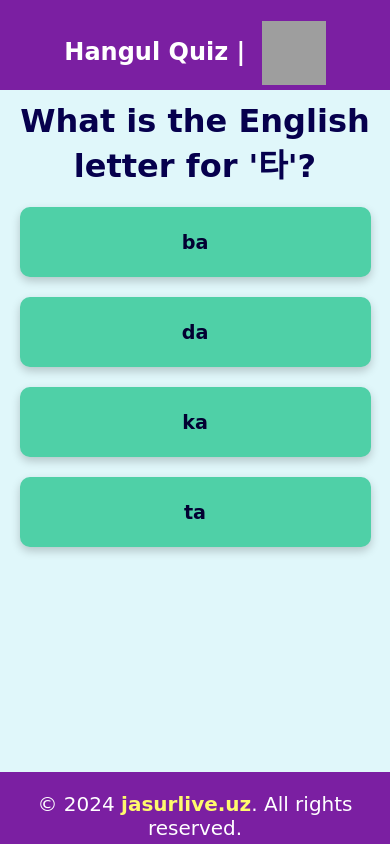
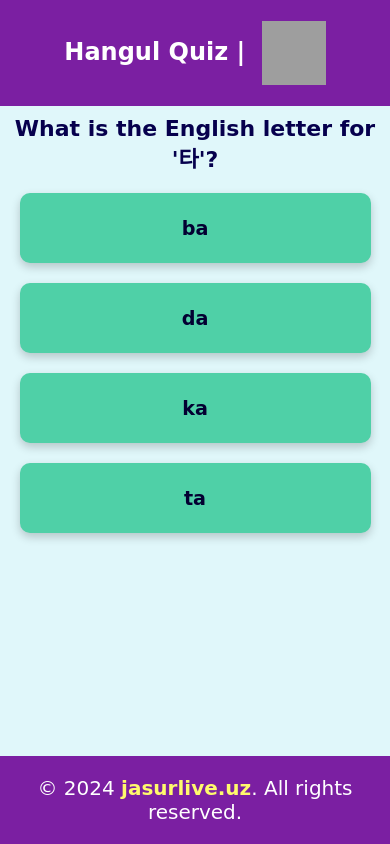
Before and after one commit to jasurgraduate/Hangul, a React (Create React App) app: page / in a window 390 px wide. Built offline with nearby package versions, Linux system fonts and the light colour scheme; grey boxes are pictures that could not be loaded.

Commit message:
new features :)

```diff
--- a/src/App.css
+++ b/src/App.css
@@ -356,14 +356,21 @@ a:active {
     /* Smaller size for mobile */
   }
 
+  .question {
+    font-size: 22px;
+    /* Responsive question size */
+    margin: 10px;
+    color: #06004d;
+    /* Adjusted color for questions */
+  }
+
   body {
-    height: fit-content;
-    overflow: hidden;
+    height: 100vh;
   }
 
   .quiz-container {
     height: 100vh;
-    overflow: hidden;
+    overflow-x: hidden;
   }
 
   .quiz-footer {
@@ -378,13 +385,12 @@ a:active {
     text-align: center;
     padding: 5px;
     font-size: 12px;
-    height: 80px;
     /* Reduced padding for mobile */
   }
 
   .quiz-footer {
-    display: block;
-    margin-bottom: -1rem;
+    position: absolute;
+    bottom: 0;
   }
 
   .home p {
--- a/src/components/Questions.js
+++ b/src/components/Questions.js
@@ -52,6 +52,6 @@ export const questions = [
     { question: "What is the English letter for '차'?", answer: "cha", options: ["cha", "ja", "da", "sa"] },
     { question: "What is the English letter for '카'?", answer: "ka", options: ["ka", "ta", "pa", "ma"] },
     { question: "What is the English letter for '타'?", answer: "ta", options: ["ta", "da", "ka", "ba"] },
-    { question: "What is the English letter for '파'?", answer: "pa", options: ["pa", "ba", "ma", "ra"] },
+    { question: "What is the English letter for '파'?", answer: "pa", options: ["pa", "ya", "ma", "ra"] },
     { question: "What is the English letter for '하'?", answer: "ha", options: ["ha", "ka", "ma", "ga"] },
 ];
--- a/src/components/Quiz.js
+++ b/src/components/Quiz.js
@@ -29,6 +29,12 @@ const Quiz = () => {
     const [message, setMessage] = useState('');
     const [showConfetti, setShowConfetti] = useState(false); // State to control confetti
     const [shuffledQuestions, setShuffledQuestions] = useState([]); // State to hold shuffled questions
+    const [touchStartY, setTouchStartY] = useState(0);  // Track touch start Y position
+    const [touchEndY, setTouchEndY] = useState(0);      // Track touch end Y position
+    const [refreshing, setRefreshing] = useState(false); // Track if refreshing
+
+    // Minimum distance the user needs to swipe down to trigger refresh
+    const minSwipeDistance = 50;
 
     // Initialize audio for correct and incorrect answers
     const correctSound = new Audio(`${process.env.PUBLIC_URL}/sounds/true.mp3`);
@@ -106,8 +112,33 @@ const Quiz = () => {
         setShuffledQuestions(shuffled);
     };
 
+    const handleTouchStart = (e) => {
+        setTouchStartY(e.touches[0].clientY);  // Capture initial Y position when touch starts
+    };
+
+    const handleTouchMove = (e) => {
+        setTouchEndY(e.touches[0].clientY);    // Update Y position as the user moves the finger
+    };
+
+    const handleTouchEnd = () => {
+        if (touchStartY - touchEndY > minSwipeDistance) {
+            console.log("Swipe detected, refreshing...");
+            setRefreshing(true); // Optionally set state to show a spinner or loading indicator
+
+            setTimeout(() => {
+                restartQuiz(); // Restart the quiz after swipe
+                setRefreshing(false); // Hide loading spinner or indicator after refresh
+            }, 500);
+        }
+    };
+
     return (
-        <div className="quiz-container">
+        <div
+            className="quiz-container"
+            onTouchStart={handleTouchStart}  // Trigger touch start
+            onTouchMove={handleTouchMove}    // Trigger touch move
+            onTouchEnd={handleTouchEnd}      // Trigger touch end
+        >
             <header className="quiz-header">
                 <h1>
                     Hangul Quiz | <img src={`${process.env.PUBLIC_URL}/wsu.ico`} alt="Woosong University" className="university-icon" />
@@ -128,6 +159,7 @@ const Quiz = () => {
                         onConfettiComplete={handleConfettiComplete}
                     />
                 )}
+                {refreshing && <div className="refresh-message">Refreshing...</div>} {/* Optional refresh indicator */}
                 {shuffledQuestions.length === 0 ? (
                     <p>Loading questions...</p>
                 ) : (
@@ -150,6 +182,7 @@ const Quiz = () => {
                     )
                 )}
             </main>
+
             <footer className="quiz-footer">
                 <p>© 2024 <a href="https://jasurlive.uz" target="_blank" rel="noopener noreferrer">jasurlive.uz</a>. All rights reserved.</p>
             </footer>
```
